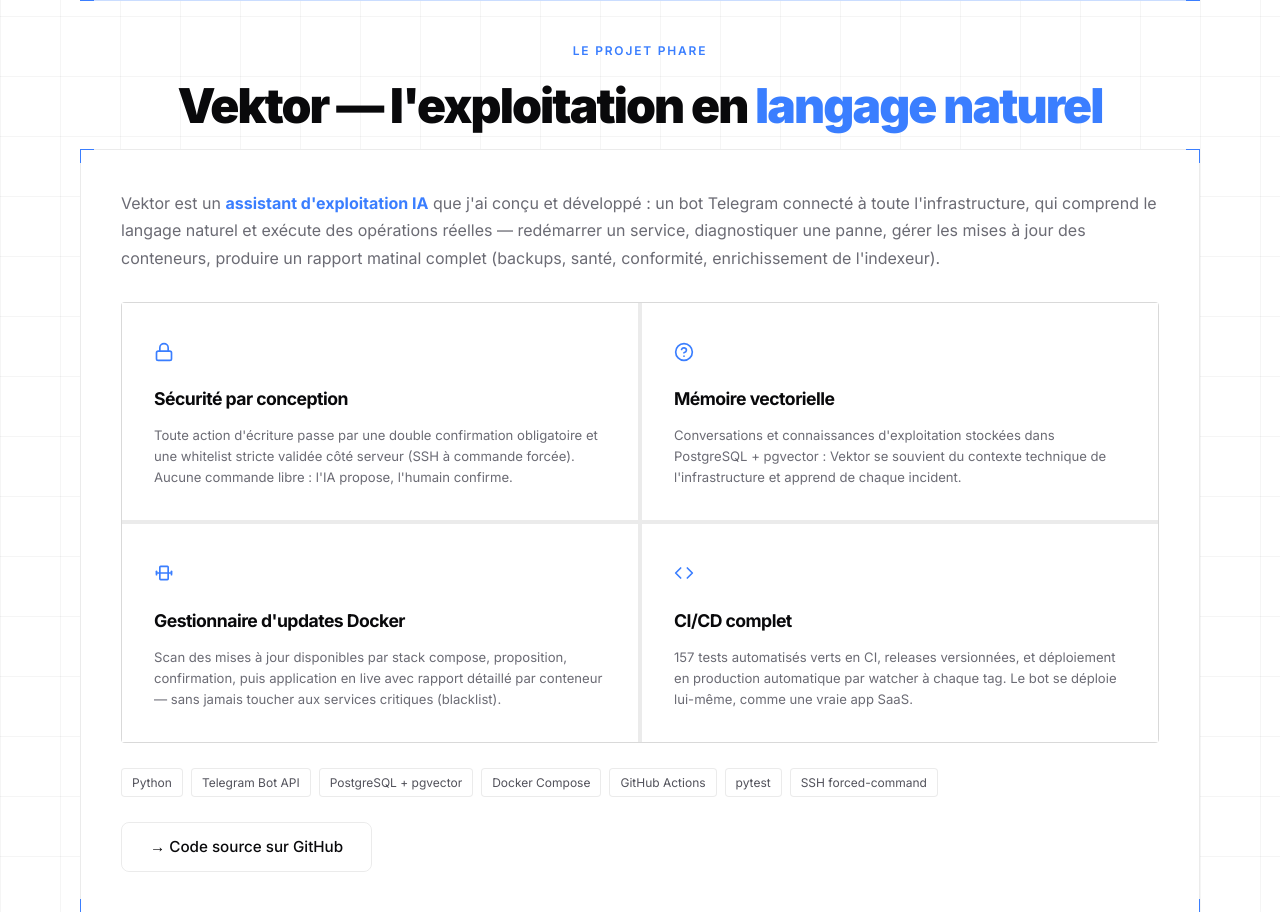
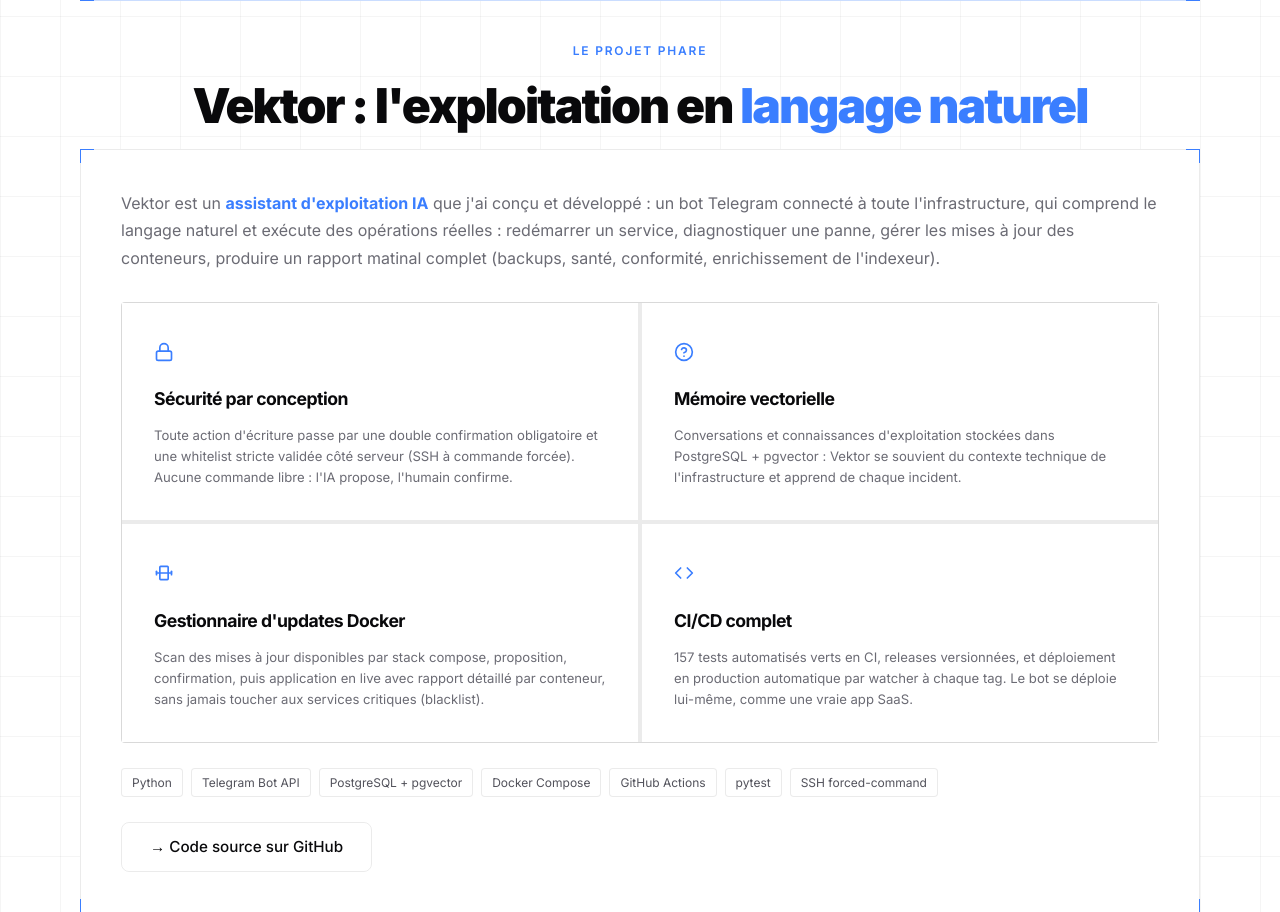
Before and after one commit to Tom1419-git/mayoraz-net, an Astro site: page /homelab in a window 1280 px wide. Shown: the part 1604-2516 px from the top of the page. Built offline with nearby package versions, Linux system fonts and the light colour scheme; Astro itself is replaced by a stand-in of ours.

Commit message:
Homelab : relecture anti-IA, cadratins remplaces, cles EN synchronisees

```diff
--- a/src/pages/homelab/index.astro
+++ b/src/pages/homelab/index.astro
@@ -30,13 +30,13 @@
       "@type": "ItemList",
       "name": "Composants de l'infrastructure",
       "itemListElement": [
-        { "@type": "ListItem", "position": 1, "name": "Vektor — assistant d'exploitation IA", "url": "https://github.com/Tom1419-git/vektor" },
-        { "@type": "ListItem", "position": 2, "name": "Proxmox VE — 11 conteneurs LXC" },
+        { "@type": "ListItem", "position": 1, "name": "Vektor : assistant d'exploitation IA", "url": "https://github.com/Tom1419-git/vektor" },
+        { "@type": "ListItem", "position": 2, "name": "Proxmox VE : 11 conteneurs LXC" },
         { "@type": "ListItem", "position": 3, "name": "SSO Authelia (2FA)" },
-        { "@type": "ListItem", "position": 4, "name": "Failover Cloudflare Tunnel — 16 vhosts" },
-        { "@type": "ListItem", "position": 5, "name": "bitmagnet — indexeur DHT (~200 000 torrents)" },
-        { "@type": "ListItem", "position": 6, "name": "Observabilité — Prometheus, Grafana, Loki" },
-        { "@type": "ListItem", "position": 7, "name": "Backups chiffrés 3-2-1 — RTO ~12 min" }
+        { "@type": "ListItem", "position": 4, "name": "Failover Cloudflare Tunnel : 16 vhosts" },
+        { "@type": "ListItem", "position": 5, "name": "bitmagnet : indexeur DHT (~200 000 torrents)" },
+        { "@type": "ListItem", "position": 6, "name": "Observabilité : Prometheus, Grafana, Loki" },
+        { "@type": "ListItem", "position": 7, "name": "Backups chiffrés 3-2-1 : RTO ~12 min" }
       ]
     }
   ]
@@ -85,11 +85,11 @@
             <section>
                 <div style="text-align: center; margin-bottom: 10px;">
                     <p class="wm-section-eyebrow" data-i18n="Le projet phare">Le projet phare</p>
-                    <h2 class="wm-section-title" data-i18n="Vektor — l'exploitation en langage naturel">Vektor — l'exploitation en <span class="accent">langage naturel</span></h2>
+                    <h2 class="wm-section-title" data-i18n="Vektor : l'exploitation en langage naturel">Vektor : l'exploitation en <span class="accent">langage naturel</span></h2>
                 </div>
 
                 <div class="wm-card" style="padding: 40px; margin-bottom: 40px;">
-                    <p style="color: var(--text-muted); font-size: 1rem; line-height: 1.7; margin-bottom: 20px;" data-i18n-html="Vektor est un <strong style='color: var(--accent);'>assistant d'exploitation IA</strong> que j'ai conçu et développé : un bot Telegram connecté à toute l'infrastructure, qui comprend le langage naturel et exécute des opérations réelles — redémarrer un service, diagnostiquer une panne, gérer les mises à jour des conteneurs, produire un rapport matinal complet (backups, santé, conformité, enrichissement de l'indexeur).">Vektor est un <strong style="color: var(--accent);">assistant d'exploitation IA</strong> que j'ai conçu et développé : un bot Telegram connecté à toute l'infrastructure, qui comprend le langage naturel et exécute des opérations réelles — redémarrer un service, diagnostiquer une panne, gérer les mises à jour des conteneurs, produire un rapport matinal complet (backups, santé, conformité, enrichissement de l'indexeur).</p>
+                    <p style="color: var(--text-muted); font-size: 1rem; line-height: 1.7; margin-bottom: 20px;" data-i18n-html="Vektor est un <strong style='color: var(--accent);'>assistant d'exploitation IA</strong> que j'ai conçu et développé : un bot Telegram connecté à toute l'infrastructure, qui comprend le langage naturel et exécute des opérations réelles : redémarrer un service, diagnostiquer une panne, gérer les mises à jour des conteneurs, produire un rapport matinal complet (backups, santé, conformité, enrichissement de l'indexeur).">Vektor est un <strong style="color: var(--accent);">assistant d'exploitation IA</strong> que j'ai conçu et développé : un bot Telegram connecté à toute l'infrastructure, qui comprend le langage naturel et exécute des opérations réelles : redémarrer un service, diagnostiquer une panne, gérer les mises à jour des conteneurs, produire un rapport matinal complet (backups, santé, conformité, enrichissement de l'indexeur).</p>
 
                     <div class="wm-bento-grid" style="margin-top: 30px;">
                         <div class="wm-bento-cell col-6">
@@ -105,7 +105,7 @@
                         <div class="wm-bento-cell col-6">
                             <span class="cell-icon"><svg width="20" height="20" viewBox="0 0 24 24" fill="none" stroke="currentColor" stroke-width="2" stroke-linecap="round" stroke-linejoin="round" aria-hidden="true"><line x1="21" y1="10" x2="21" y2="14"/><line x1="3" y1="10" x2="3" y2="14"/><rect x="7" y="4" width="10" height="16" rx="1"/><path d="M3 12h18"/></svg></span>
                             <span class="cell-title" data-i18n="Gestionnaire d'updates Docker">Gestionnaire d'updates Docker</span>
-                            <span class="cell-desc" data-i18n="Scan des mises à jour disponibles par stack compose, proposition, confirmation, puis application en live avec rapport détaillé par conteneur — sans jamais toucher aux services critiques (blacklist).">Scan des mises à jour disponibles par stack compose, proposition, confirmation, puis application en live avec rapport détaillé par conteneur — sans jamais toucher aux services critiques (blacklist).</span>
+                            <span class="cell-desc" data-i18n="Scan des mises à jour disponibles par stack compose, proposition, confirmation, puis application en live avec rapport détaillé par conteneur, sans jamais toucher aux services critiques (blacklist).">Scan des mises à jour disponibles par stack compose, proposition, confirmation, puis application en live avec rapport détaillé par conteneur, sans jamais toucher aux services critiques (blacklist).</span>
                         </div>
                         <div class="wm-bento-cell col-6">
                             <span class="cell-icon"><svg width="20" height="20" viewBox="0 0 24 24" fill="none" stroke="currentColor" stroke-width="2" stroke-linecap="round" stroke-linejoin="round" aria-hidden="true"><polyline points="16 18 22 12 16 6"/><polyline points="8 6 2 12 8 18"/></svg></span>
@@ -176,7 +176,7 @@
                     <div class="wm-bento-cell col-6">
                         <span class="cell-icon"><svg width="20" height="20" viewBox="0 0 24 24" fill="none" stroke="currentColor" stroke-width="2" stroke-linecap="round" stroke-linejoin="round" aria-hidden="true"><path d="M22 12H2"/><path d="M5.45 5.11 2 12v6a2 2 0 0 0 2 2h16a2 2 0 0 0 2-2v-6l-3.45-6.89A2 2 0 0 0 16.76 4H7.24a2 2 0 0 0-1.79 1.11z"/><line x1="6" y1="16" x2="6.01" y2="16"/><line x1="10" y1="16" x2="10.01" y2="16"/></svg></span>
                         <span class="cell-title" data-i18n="Stockage &amp; Optimisation Hardlinks">Stockage &amp; Optimisation Hardlinks</span>
-                        <span class="cell-desc" data-i18n="MergerFS fusionne plusieurs disques en un pool unique de 4 To. Les volumes Docker suivent les standards de l'industrie (TRaSH Guides) : les transferts entre téléchargement et librairie média sont des hardlinks — instantanés et sans duplication.">MergerFS fusionne plusieurs disques en un pool unique de 4 To. Les volumes Docker suivent les standards de l'industrie (TRaSH Guides) : les transferts entre téléchargement et librairie média sont des hardlinks — instantanés et sans duplication.</span>
+                        <span class="cell-desc" data-i18n="MergerFS fusionne plusieurs disques en un pool unique de 4 To. Les volumes Docker suivent les standards de l'industrie (TRaSH Guides) : les transferts entre téléchargement et librairie média sont des hardlinks, instantanés et sans duplication.">MergerFS fusionne plusieurs disques en un pool unique de 4 To. Les volumes Docker suivent les standards de l'industrie (TRaSH Guides) : les transferts entre téléchargement et librairie média sont des hardlinks, instantanés et sans duplication.</span>
                         <div style="display: flex; flex-wrap: wrap; gap: 8px; margin-top: 12px;">
                             <span style="background: rgba(255,255,255,0.05); border: 1px solid var(--glass-border); padding: 4px 10px; border-radius: 4px; font-size: 0.75rem; color: var(--text-main);">MergerFS (4To)</span>
                             <span style="background: rgba(255,255,255,0.05); border: 1px solid var(--glass-border); padding: 4px 10px; border-radius: 4px; font-size: 0.75rem; color: var(--text-main);" data-i18n="Atomic Moves">Atomic Moves</span>
@@ -209,7 +209,7 @@
                     <div class="wm-bento-cell" style="grid-column: 1 / -1;">
                         <span class="cell-icon"><svg width="20" height="20" viewBox="0 0 24 24" fill="none" stroke="currentColor" stroke-width="2" stroke-linecap="round" stroke-linejoin="round" aria-hidden="true"><polyline points="22 12 18 12 15 21 9 3 6 12 2 12"/></svg></span>
                         <span class="cell-title" data-i18n="Observabilité &amp; Indexation DHT">Observabilité &amp; Indexation DHT</span>
-                        <span class="cell-desc" data-i18n="Prometheus + Grafana + Loki (logs centralisés) + alerting actionnable sans spam. Côté contenu : un crawler DHT self-hosted (bitmagnet) indexe ~200 000 torrents, les enrichit automatiquement et les expose comme indexer Torznab pour la stack média — avec classification automatique par tags (langue, films/séries) tournée chaque nuit.">Prometheus + Grafana + Loki (logs centralisés) + alerting actionnable sans spam. Côté contenu : un crawler DHT self-hosted (bitmagnet) indexe ~200 000 torrents, les enrichit automatiquement et les expose comme indexer Torznab pour la stack média — avec classification automatique par tags (langue, films/séries) tournée chaque nuit.</span>
+                        <span class="cell-desc" data-i18n="Prometheus + Grafana + Loki (logs centralisés) + alerting actionnable sans spam. Côté contenu : un crawler DHT self-hosted (bitmagnet) indexe ~200 000 torrents, les enrichit automatiquement et les expose comme indexer Torznab pour la stack média, avec classification automatique par tags (langue, films/séries) tournée chaque nuit.">Prometheus + Grafana + Loki (logs centralisés) + alerting actionnable sans spam. Côté contenu : un crawler DHT self-hosted (bitmagnet) indexe ~200 000 torrents, les enrichit automatiquement et les expose comme indexer Torznab pour la stack média, avec classification automatique par tags (langue, films/séries) tournée chaque nuit.</span>
                         <div style="display: flex; flex-wrap: wrap; gap: 8px; margin-top: 12px;">
                             <span style="background: rgba(255,255,255,0.05); border: 1px solid var(--glass-border); padding: 4px 10px; border-radius: 4px; font-size: 0.75rem; color: var(--text-main);">Prometheus</span>
                             <span style="background: rgba(255,255,255,0.05); border: 1px solid var(--glass-border); padding: 4px 10px; border-radius: 4px; font-size: 0.75rem; color: var(--text-main);">Grafana</span>
```
Also changed, not shown: public/media/locales/en.js.
